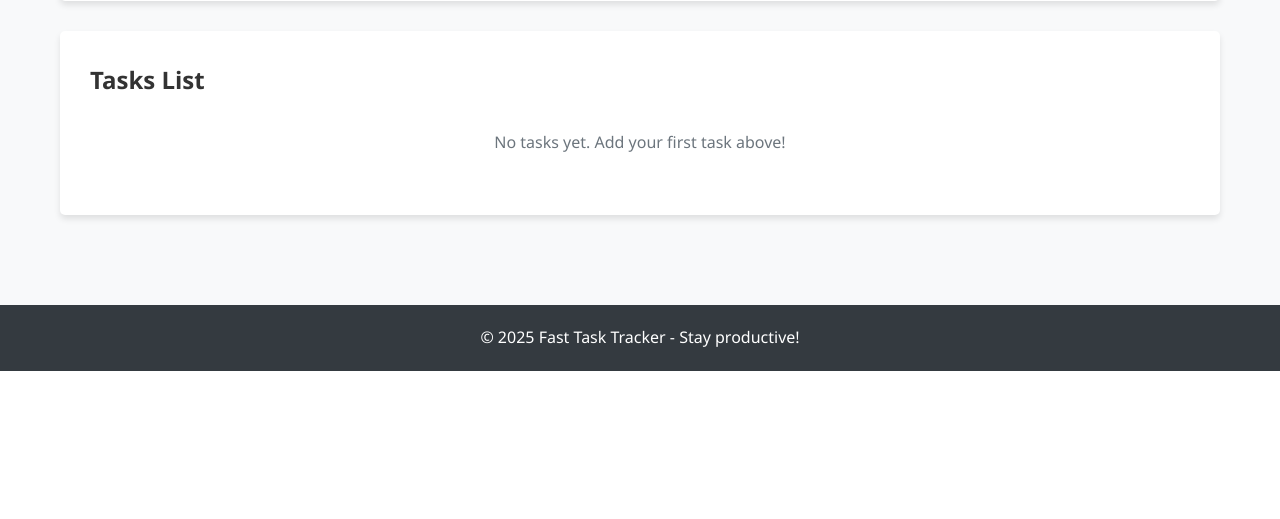
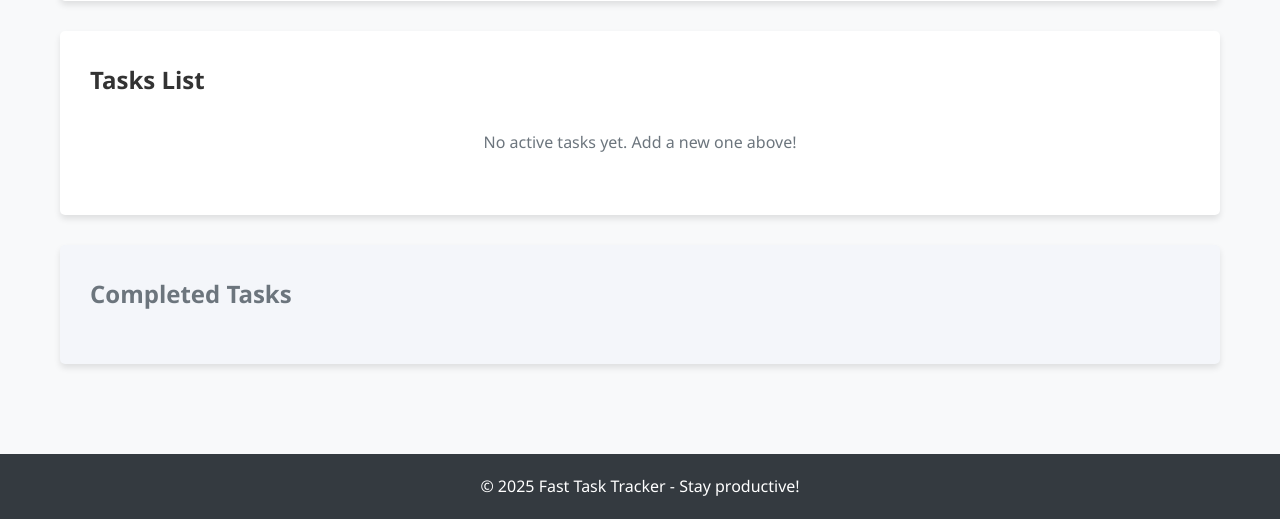
Before and after one commit to VesTheCoder/fast-task-tracker, a FastAPI app: template templates/tasks.html in a window 1280 px wide. Shown: the part 694-1213 px from the top of the page. Before the commit the page ends 1065 px from the top, so only its background shows below. Run offline with FastAPI, Linux system fonts and the light colour scheme; the template is opened without the code that fills it, so the values that code supplies are empty.

Commit message:
fixed login/noLogin sessions bugs; fixed task status bugs; fixed task timers nugs; minor UI improvements

```diff
--- a/schemas.py
+++ b/schemas.py
@@ -62,12 +62,6 @@ class TaskResponce(TaskBase):
     user_id: Optional[int] = None
     guest_id: Optional[str] = None
 
-class TimerStart(BaseModel):
-    timer_active: bool
-
-class TimerStop(BaseModel):
-    timer_active: bool
-
 
 
 
--- a/static/main.js
+++ b/static/main.js
@@ -15,6 +15,9 @@ document.addEventListener('DOMContentLoaded', () => {
 const API_URL = '/api';
 const TASKS_API = `${API_URL}/tasks`;
 const AUTH_API = `${API_URL}/auth`;
+
+// Track active WebSocket connections per task
+const activeTimerSockets = {};
 
 // Home Page Initialization
 function initHomePage() {
@@ -36,11 +39,11 @@ function initTasksPage() {
     const timerCompleteSound = document.getElementById('timer-complete-sound');
     const userStatusElement = document.getElementById('user-status');
 
-    // Check authentication status
+    // Check authentication status and update UI
     checkAuthStatus()
         .then(data => {
             if (!data.is_guest) {
-                userStatusElement.innerHTML = `Welcome back, <strong>${data.user_email}</strong>! Your tasks are saved to your account.`;
+                userStatusElement.innerHTML = `Welcome back! Your tasks are saved to your account.`;
             }
         })
         .catch(error => console.error('Auth check error:', error));
@@ -79,30 +82,40 @@ function initTasksPage() {
     }
 
     function renderTasks(tasks) {
+        // Get containers
+        const activeList = document.getElementById('tasks-list');
+        const completedList = document.getElementById('completed-tasks-list');
+
         // Clear existing tasks
-        while (tasksList.firstChild) {
-            if (tasksList.firstChild.classList && tasksList.firstChild.classList.contains('empty-tasks-message')) {
-                break;
-            }
-            tasksList.removeChild(tasksList.firstChild);
+        activeList.innerHTML = '';
+        completedList.innerHTML = '';
+
+        // Separate tasks
+        const activeTasks = tasks.filter(task => !task.is_completed);
+        const completedTasks = tasks.filter(task => task.is_completed);
+
+        // Show empty message if no active tasks
+        if (activeTasks.length === 0) {
+            showEmptyTasksMessage();
         }
 
-        // Show empty message if no tasks
-        if (tasks.length === 0) {
-            showEmptyTasksMessage();
-            return;
+        // Show empty message if no completed tasks
+        if (completedTasks.length === 0) {
+            const message = document.createElement('div');
+            message.className = 'empty-tasks-message';
+            message.textContent = 'No completed tasks yet!';
+            completedList.appendChild(message);
         }
 
-        // Hide empty message if there are tasks
-        const emptyMessage = tasksList.querySelector('.empty-tasks-message');
-        if (emptyMessage) {
-            emptyMessage.style.display = 'none';
-        }
-
-        // Render each task
-        tasks.forEach(task => {
+        // Render each active task
+        activeTasks.forEach(task => {
             const taskElement = createTaskElement(task);
-            tasksList.appendChild(taskElement);
+            activeList.appendChild(taskElement);
+        });
+        // Render each completed task
+        completedTasks.forEach(task => {
+            const taskElement = createTaskElement(task);
+            completedList.appendChild(taskElement);
         });
     }
 
@@ -117,9 +130,17 @@ function initTasksPage() {
 
         // Set timer text
         const timerDisplay = taskItem.querySelector('.timer-value');
-        if (task.timer_active) {
-            timerDisplay.textContent = formatSeconds(task.timer_lenght);
-            connectWebSocket(task.id, task.timer_lenght, timerDisplay);
+        if (task.timer_active && task.timer_stop) {
+            // Calculate remaining time from backend timer_stop
+            const stopTime = new Date(task.timer_stop).getTime();
+            const now = Date.now();
+            let remaining = Math.ceil((stopTime - now) / 1000);
+            if (remaining <= 0) {
+                timerDisplay.textContent = 'Timer Completed!';
+                timerDisplay.classList.add('timer-completed');
+            } else {
+                connectWebSocket(task.id, remaining, timerDisplay);
+            }
         } else {
             timerDisplay.textContent = task.timer_lenght ? formatSeconds(task.timer_lenght) : 'No timer';
         }
@@ -276,7 +297,6 @@ function initTasksPage() {
 
     async function startTimer(taskId) {
         try {
-            // Fix URL with trailing slash
             const response = await fetch(`${TASKS_API}/${taskId}/timer_start/`, {
                 method: 'PUT'
             });
@@ -293,17 +313,8 @@ function initTasksPage() {
             const taskElement = document.querySelector(`.task-item[data-task-id="${taskId}"]`);
             if (taskElement) {
                 const timerDisplay = taskElement.querySelector('.timer-value');
-
-                // Make sure we have a valid timer length before displaying and connecting
-                if (task && task.timer_lenght && !isNaN(task.timer_lenght)) {
-                    timerDisplay.textContent = formatSeconds(task.timer_lenght);
-                    console.log('Starting timer WebSocket with duration:', task.timer_lenght);
-                    // Connect to WebSocket for real-time updates
-                    connectWebSocket(taskId, task.timer_lenght, timerDisplay);
-                } else {
-                    console.error('Invalid timer length from server:', task);
-                    timerDisplay.textContent = 'Timer error';
-                }
+                // Always connect WebSocket for real-time updates
+                connectWebSocket(taskId, task.timer_lenght, timerDisplay);
             }
         } catch (error) {
             console.error('Error starting timer:', error);
@@ -313,7 +324,6 @@ function initTasksPage() {
 
     async function stopTimer(taskId) {
         try {
-            // Fix URL with trailing slash
             const response = await fetch(`${TASKS_API}/${taskId}/timer_stop/`, {
                 method: 'PUT'
             });
@@ -321,6 +331,12 @@ function initTasksPage() {
             if (!response.ok) {
                 console.error('Failed to stop timer:', response.status, response.statusText);
                 throw new Error(`Failed to stop timer: ${response.status} ${response.statusText}`);
+            }
+
+            // Close the WebSocket for this timer if it exists
+            if (activeTimerSockets[taskId]) {
+                activeTimerSockets[taskId].close();
+                delete activeTimerSockets[taskId];
             }
 
             const task = await response.json();
@@ -353,16 +369,8 @@ function initTasksPage() {
                 throw new Error(`Failed to update task completion: ${response.status} ${response.statusText}`);
             }
 
-            console.log(`Successfully updated task ${taskId} completion status`);
-            // Update task styling based on completion status
-            const taskElement = document.querySelector(`.task-item[data-task-id="${taskId}"]`);
-            if (taskElement) {
-                if (isCompleted) {
-                    taskElement.classList.add('completed');
-                } else {
-                    taskElement.classList.remove('completed');
-                }
-            }
+            // Re-fetch and re-render all tasks to update containers
+            loadTasks();
         } catch (error) {
             console.error('Error updating task completion:', error);
             alert('Failed to update task completion status. Please try again.');
@@ -370,6 +378,11 @@ function initTasksPage() {
     }
 
     function connectWebSocket(taskId, duration, timerDisplay) {
+        // Prevent multiple WebSockets for the same task
+        if (activeTimerSockets[taskId]) {
+            activeTimerSockets[taskId].close();
+            delete activeTimerSockets[taskId];
+        }
         // Ensure we have a valid duration
         if (!duration || isNaN(duration)) {
             console.error('Invalid timer duration:', duration);
@@ -378,15 +391,17 @@ function initTasksPage() {
         }
 
         console.log(`Creating WebSocket connection for timer with duration: ${duration} seconds`);
-        // Create WebSocket connection for this timer - ensure it's an integer
-        const ws = new WebSocket(`ws://${window.location.host}/ws/timer/${Math.floor(duration)}`);
+        // Use wss:// for HTTPS, ws:// for HTTP
+        const wsProtocol = window.location.protocol === 'https:' ? 'wss' : 'ws';
+        const ws = new WebSocket(`${wsProtocol}://${window.location.host}/ws/timer/${Math.floor(duration)}`);
+        activeTimerSockets[taskId] = ws;
 
         // Show connecting status
         timerDisplay.textContent = 'Connecting...';
 
         ws.onopen = () => {
             console.log('WebSocket connection established for timer');
-            timerDisplay.textContent = formatSeconds(duration); // Show initial time
+            // Do not set timerDisplay here; wait for backend message
         };
 
         ws.onmessage = (event) => {
@@ -398,14 +413,16 @@ function initTasksPage() {
                 console.log('Timer completed!');
                 timerDisplay.textContent = 'Completed!';
                 timerDisplay.classList.add('timer-completed');
-
+                if (activeTimerSockets[taskId]) {
+                    activeTimerSockets[taskId].close();
+                    delete activeTimerSockets[taskId];
+                }
                 // Play sound notification
                 try {
                     timerCompleteSound.play().catch(e => console.error('Error playing sound:', e));
                 } catch (e) {
                     console.error('Error playing sound:', e);
                 }
-
                 // Show browser notification if permitted
                 if (Notification.permission === 'granted') {
                     new Notification('Task Timer Completed!', {
@@ -432,9 +449,10 @@ function initTasksPage() {
 
         ws.onclose = (event) => {
             console.log('Timer WebSocket connection closed', event.code, event.reason);
-            if (event.code !== 1000) { // 1000 is normal closure
-                timerDisplay.textContent = 'Timer disconnected';
+            if (activeTimerSockets[taskId]) {
+                delete activeTimerSockets[taskId];
             }
+
         };
 
         ws.onerror = (error) => {
@@ -485,15 +503,23 @@ function initAuthPage() {
     const authStatusMessage = document.getElementById('auth-status-message');
     const authForms = document.getElementById('auth-forms');
 
-    // Check if user is already logged in
+    // Check if user is already logged in and update UI
     checkAuthStatus()
         .then(data => {
             if (!data.is_guest) {
                 // User is logged in
                 showUserArea(data.user_email);
+            } else {
+                // User is not logged in
+                if (authForms) authForms.classList.remove('hidden');
+                if (userArea) userArea.classList.add('hidden');
             }
         })
-        .catch(error => console.error('Auth check error:', error));
+        .catch(error => {
+            console.error('Auth check error:', error);
+            if (authForms) authForms.classList.remove('hidden');
+            if (userArea) userArea.classList.add('hidden');
+        });
 
     // Event Listeners
     if (loginForm) loginForm.addEventListener('submit', handleLogin);
@@ -524,17 +550,28 @@ function initAuthPage() {
             const response = await fetch(`${AUTH_API}/login`, {
                 method: 'POST',
                 headers: {'Content-Type': 'application/json'},
-                body: JSON.stringify(loginData)
+                body: JSON.stringify(loginData),
+                credentials: 'include'
             });
 
             if (!response.ok) {
-                const errorData = await response.json();
-                throw new Error(errorData.detail || 'Login failed');
+                let errorMsg = 'Login failed. Please check your credentials.';
+                try {
+                    const errorData = await response.json();
+                    if (errorData && errorData.detail) errorMsg = errorData.detail;
+                } catch (e) {}
+                showStatusMessage(errorMsg, 'error');
+                return;
             }
 
-            const data = await response.json();
-            showUserArea(loginData.email);
-            showStatusMessage('Login successful! Welcome back.', 'success');
+            // After login, check status to get user email
+            const statusData = await checkAuthStatus();
+            if (!statusData.is_guest) {
+                showUserArea(statusData.user_email);
+                showStatusMessage('Login successful! Welcome back.', 'success');
+            } else {
+                showStatusMessage('Login failed. Please try again.', 'error');
+            }
         } catch (error) {
             console.error('Login error:', error);
             showStatusMessage(error.message || 'Login failed. Please check your credentials.', 'error');
@@ -566,8 +603,9 @@ function initAuthPage() {
             });
 
             if (!response.ok) {
-                const errorData = await response.json();
-                throw new Error(errorData.detail || 'Registration failed');
+                let errorMsg = 'Registration failed, your email was wrong format, or pasword was weak. Please correct the mistakes.';
+                showStatusMessage(errorMsg, 'error');
+                return;
             }
 
             const data = await response.json();
@@ -586,7 +624,8 @@ function initAuthPage() {
     async function handleLogout() {
         try {
             const response = await fetch(`${AUTH_API}/my-account`, {
-                method: 'POST'
+                method: 'POST',
+                credentials: 'include'
             });
 
             if (!response.ok) throw new Error('Logout failed');
@@ -595,6 +634,8 @@ function initAuthPage() {
             authForms.classList.remove('hidden');
             loginContainer.classList.remove('hidden');
             showStatusMessage('You have been logged out successfully.', 'success');
+            // After logout, reload the page to update UI and clear tasks
+            // window.location.reload();
         } catch (error) {
             console.error('Logout error:', error);
             showStatusMessage('Logout failed. Please try again.', 'error');
@@ -613,6 +654,7 @@ function initAuthPage() {
         authStatusMessage.textContent = message;
         authStatusMessage.className = 'auth-status-message';
         authStatusMessage.classList.add(type);
+        authStatusMessage.style.display = '';
 
         // Hide the message after 5 seconds
         setTimeout(() => {
@@ -625,53 +667,16 @@ function initAuthPage() {
 // Helper function to check authentication status
 async function checkAuthStatus() {
     try {
-        // This is a mock implementation since we don't have a real endpoint for this
-        // In a real app, we would have an endpoint to check user status
-        const token = getAuthToken();
-
-        if (token) {
-            try {
-                // Try to parse the JWT to get user info
-                const payload = parseJwt(token);
-                if (payload && payload.sub) {
-                    return { is_guest: false, user_email: payload.sub };
-                }
-            } catch (e) {
-                console.error('Error parsing token:', e);
-            }
+        const response = await fetch(`${AUTH_API}/status`, {
+            credentials: 'include'
+        });
+        if (!response.ok) {
+            return { is_guest: true };
         }
-
-        return { is_guest: true };
+        const data = await response.json();
+        return data;
     } catch (error) {
         console.error('Error checking auth status:', error);
         return { is_guest: true };
     }
 }
-
-// Helper function to get auth token from cookies
-function getAuthToken() {
-    const cookies = document.cookie.split(';');
-    for (let cookie of cookies) {
-        const [name, value] = cookie.trim().split('=');
-        if (name === 'session_token') { // This should match the cookie name in settings.py
-            return value;
-        }
-    }
-    return null;
-}
-
-// Helper function to parse JWT token
-function parseJwt(token) {
-    try {
-        const base64Url = token.split('.')[1];
-        const base64 = base64Url.replace(/-/g, '+').replace(/_/g, '/');
-        const jsonPayload = decodeURIComponent(atob(base64).split('').map(function(c) {
-            return '%' + ('00' + c.charCodeAt(0).toString(16)).slice(-2);
-        }).join(''));
-
-        return JSON.parse(jsonPayload);
-    } catch (e) {
-        console.error('Error parsing JWT:', e);
-        return null;
-    }
-}
--- a/static/style.css
+++ b/static/style.css
@@ -591,3 +591,38 @@ footer {
         grid-template-columns: 1fr;
     }
 }
+
+.completed-tasks-list-container {
+    background-color: #f4f6fa;
+    padding: 30px;
+    border-radius: var(--border-radius);
+    box-shadow: var(--box-shadow);
+    margin-bottom: 30px;
+    margin-top: 20px;
+}
+
+.completed-tasks-list-container h2 {
+    color: var(--secondary-color);
+    margin-bottom: 20px;
+}
+
+#completed-tasks-list.tasks-list {
+    display: grid;
+    grid-template-columns: repeat(auto-fill, minmax(300px, 1fr));
+    gap: 20px;
+}
+
+#completed-tasks-list .task-item {
+    background-color: #e2e6ea;
+    opacity: 0.7;
+}
+
+#completed-tasks-list .task-title {
+    text-decoration: line-through;
+    color: var(--secondary-color);
+}
+
+#completed-tasks-list .timer-completed {
+    color: var(--success-color);
+    font-weight: bold;
+}
--- a/templates/tasks.html
+++ b/templates/tasks.html
@@ -39,7 +39,13 @@
             <h2>Tasks List</h2>
             <div id="tasks-list" class="tasks-list">
                 <!-- Tasks will be populated here by JavaScript -->
-                <div class="empty-tasks-message">No tasks yet. Add your first task above!</div>
+                <div class="empty-tasks-message">No active tasks yet. Add a new one above!</div>
+            </div>
+        </div>
+        <div class="completed-tasks-list-container">
+            <h2>Completed Tasks</h2>
+            <div id="completed-tasks-list" class="tasks-list">
+                <!-- Completed tasks will be populated here by JavaScript -->
             </div>
         </div>
     </div>
```
Also changed, not shown: routers/auth.py (+42 -4 lines), routers/tasks.py (+4 -4 lines), static/favicon.ico (renamed from static/imgs/favicon.ico), templates/auth.html (line endings or trailing spaces), z_temp.py (deleted).
